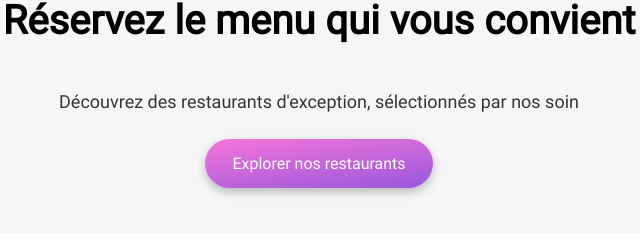
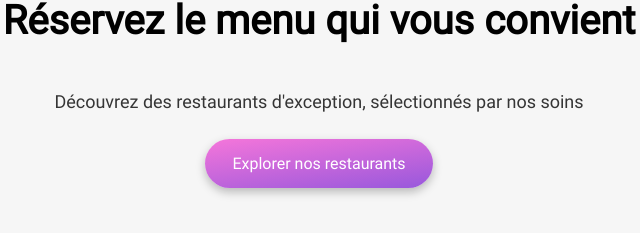
Before and after one commit to Vacarme27/OC-Ohmyfood, a website: page index.html in a window 1280 px wide. Shown: the part 207-447 px from the top of the page, 321-961 px from the left. Drawn offline with Linux system fonts and the light colour scheme; a web font is replaced by a local one.

Commit message:
corrections fautes

```diff
--- a/index.html
+++ b/index.html
@@ -37,7 +37,7 @@
         </section>
         <section class="section-reserve">
             <h1 class="section-reserve-title">Réservez le menu qui vous convient</h1>
-            <p class="section-reserve-txt">Découvrez des restaurants d'exception, sélectionnés par nos soin</p>
+            <p class="section-reserve-txt">Découvrez des restaurants d'exception, sélectionnés par nos soins</p>
             <a class="box-shadow-button border-radius-all button-main color-white" href="#restaurant">Explorer nos restaurants</a>
         </section>
         <section class="section-how-to">
```
Also changed, not shown: sass/utils/_mixins.scss (line endings or trailing spaces).
